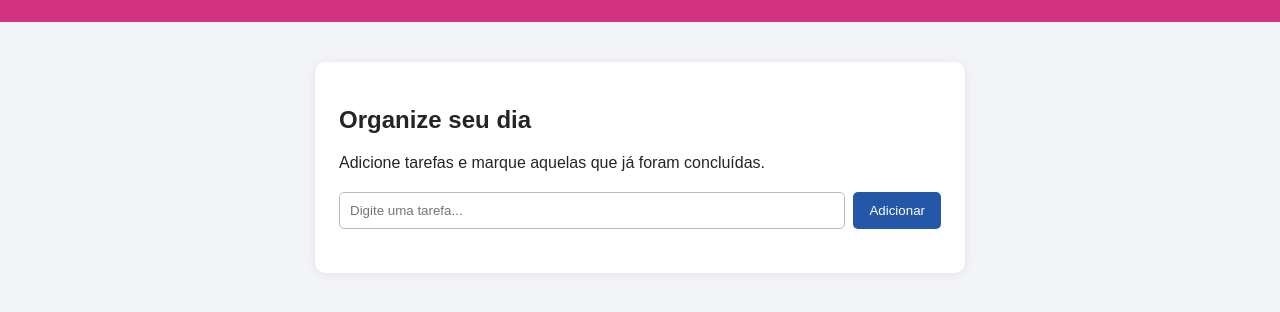
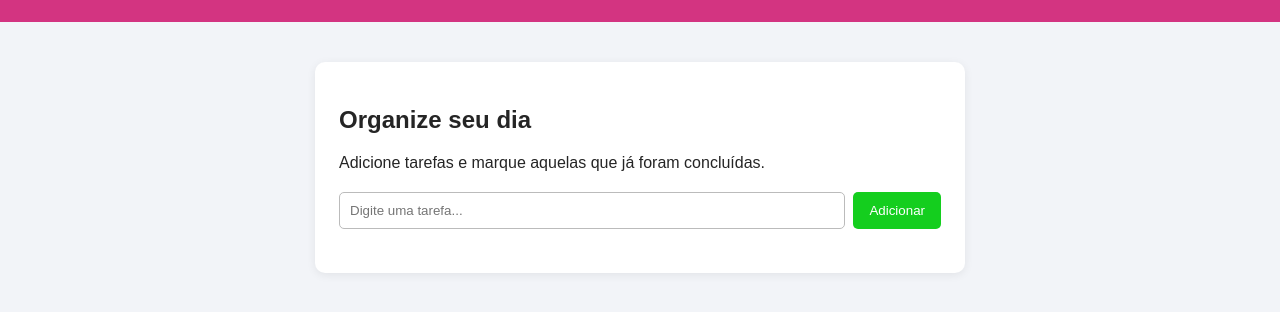
Before and after one commit to davi-muros/TRABALHO_GIT, a plain HTML site: page index.html in a window 1280 px wide. Shown: the part 124-436 px from the top of the page. Drawn offline with Linux system fonts and the light colour scheme.

Commit message:
Alterando cor do botao para verde

```diff
--- a/style.css
+++ b/style.css
@@ -60,7 +60,7 @@ button {
     padding: 10px 16px;
     border: 0;
     border-radius: 5px;
-    background-color: #2457a7;
+    background-color: #14ce1e;
     color: white;
     cursor: pointer;
 }
```
